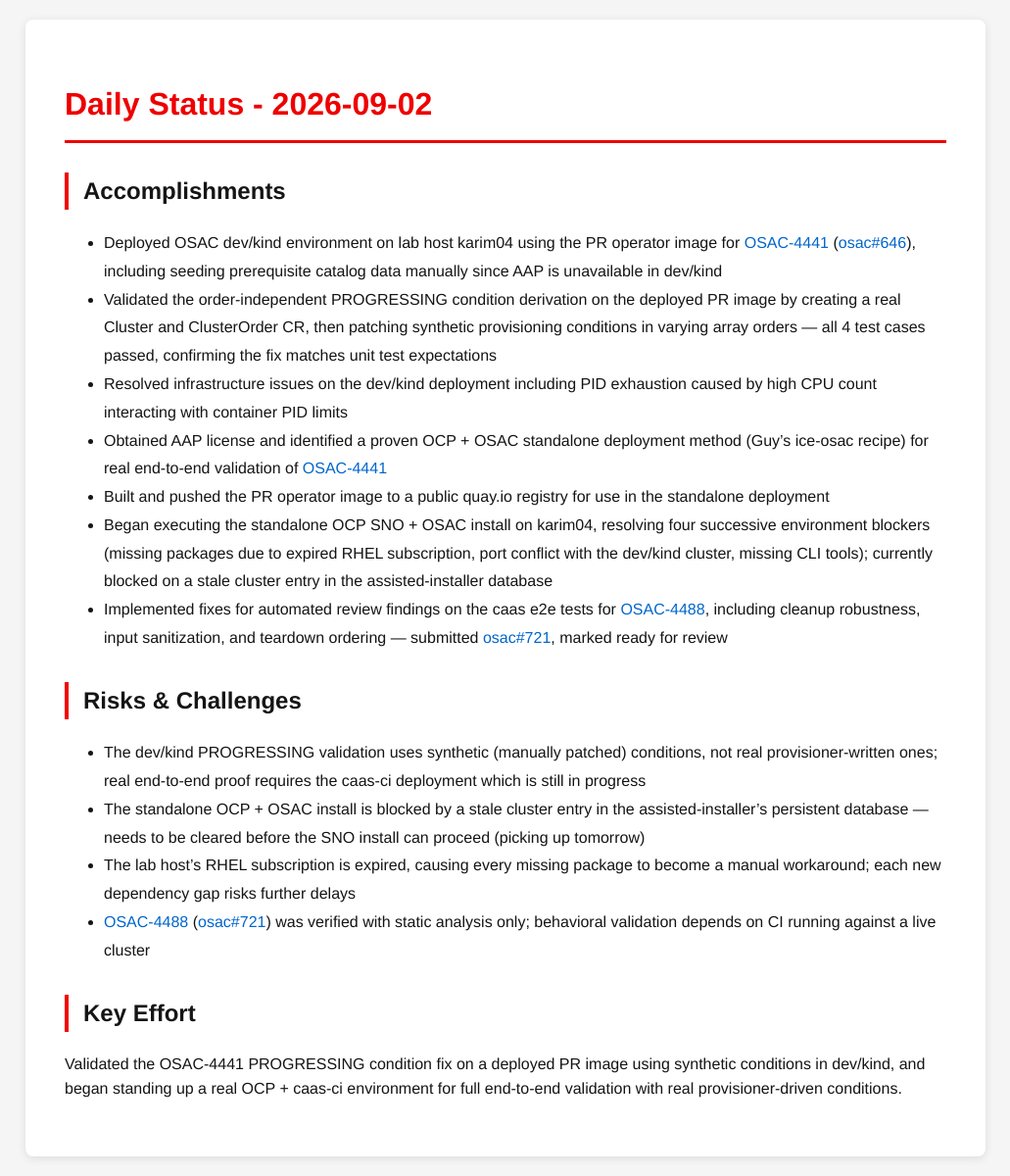
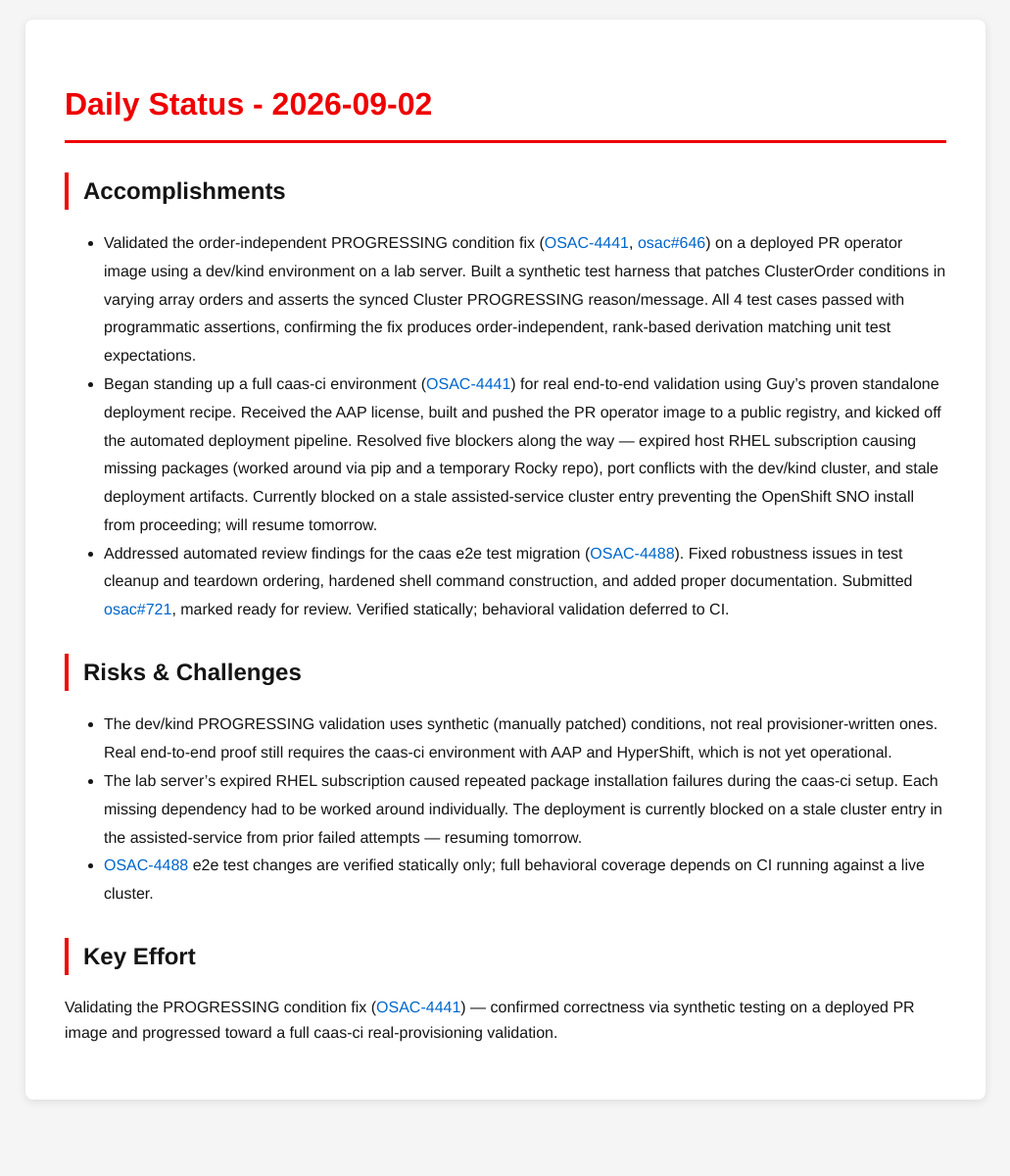
Before and after one commit to tzvatot/daily-status, a Jekyll site: the page built from 2026-09-02.md, in a window 1280 px wide. Shown: the whole page at 98% size, without its empty margins (124-1155 px from the left). Built offline with Jekyll 4.4.1, drawn with Linux system fonts in a browser that asks for light colours; after the commit the page ends 1142 px from its top, so only the background shows below that.

Commit message:
Daily status update - 2026-09-02

```diff
--- a/2026-09-02.md
+++ b/2026-09-02.md
@@ -7,19 +7,14 @@ date: 2026-09-02
 # Daily Status - 2026-09-02
 
 ## Accomplishments
-- Deployed OSAC dev/kind environment on lab host karim04 using the PR operator image for [OSAC-4441](https://redhat.atlassian.net/browse/OSAC-4441) ([osac#646](https://github.com/osac-project/osac/pull/646)), including seeding prerequisite catalog data manually since AAP is unavailable in dev/kind
-- Validated the order-independent PROGRESSING condition derivation on the deployed PR image by creating a real Cluster and ClusterOrder CR, then patching synthetic provisioning conditions in varying array orders — all 4 test cases passed, confirming the fix matches unit test expectations
-- Resolved infrastructure issues on the dev/kind deployment including PID exhaustion caused by high CPU count interacting with container PID limits
-- Obtained AAP license and identified a proven OCP + OSAC standalone deployment method (Guy's ice-osac recipe) for real end-to-end validation of [OSAC-4441](https://redhat.atlassian.net/browse/OSAC-4441)
-- Built and pushed the PR operator image to a public quay.io registry for use in the standalone deployment
-- Began executing the standalone OCP SNO + OSAC install on karim04, resolving four successive environment blockers (missing packages due to expired RHEL subscription, port conflict with the dev/kind cluster, missing CLI tools); currently blocked on a stale cluster entry in the assisted-installer database
-- Implemented fixes for automated review findings on the caas e2e tests for [OSAC-4488](https://redhat.atlassian.net/browse/OSAC-4488), including cleanup robustness, input sanitization, and teardown ordering — submitted [osac#721](https://github.com/osac-project/osac/pull/721), marked ready for review
+- Validated the order-independent PROGRESSING condition fix ([OSAC-4441](https://redhat.atlassian.net/browse/OSAC-4441), [osac#646](https://github.com/osac-project/osac/pull/646)) on a deployed PR operator image using a dev/kind environment on a lab server. Built a synthetic test harness that patches ClusterOrder conditions in varying array orders and asserts the synced Cluster PROGRESSING reason/message. All 4 test cases passed with programmatic assertions, confirming the fix produces order-independent, rank-based derivation matching unit test expectations.
+- Began standing up a full caas-ci environment ([OSAC-4441](https://redhat.atlassian.net/browse/OSAC-4441)) for real end-to-end validation using Guy's proven standalone deployment recipe. Received the AAP license, built and pushed the PR operator image to a public registry, and kicked off the automated deployment pipeline. Resolved five blockers along the way — expired host RHEL subscription causing missing packages (worked around via pip and a temporary Rocky repo), port conflicts with the dev/kind cluster, and stale deployment artifacts. Currently blocked on a stale assisted-service cluster entry preventing the OpenShift SNO install from proceeding; will resume tomorrow.
+- Addressed automated review findings for the caas e2e test migration ([OSAC-4488](https://redhat.atlassian.net/browse/OSAC-4488)). Fixed robustness issues in test cleanup and teardown ordering, hardened shell command construction, and added proper documentation. Submitted [osac#721](https://github.com/osac-project/osac/pull/721), marked ready for review. Verified statically; behavioral validation deferred to CI.
 
 ## Risks & Challenges
-- The dev/kind PROGRESSING validation uses synthetic (manually patched) conditions, not real provisioner-written ones; real end-to-end proof requires the caas-ci deployment which is still in progress
-- The standalone OCP + OSAC install is blocked by a stale cluster entry in the assisted-installer's persistent database — needs to be cleared before the SNO install can proceed (picking up tomorrow)
-- The lab host's RHEL subscription is expired, causing every missing package to become a manual workaround; each new dependency gap risks further delays
-- [OSAC-4488](https://redhat.atlassian.net/browse/OSAC-4488) ([osac#721](https://github.com/osac-project/osac/pull/721)) was verified with static analysis only; behavioral validation depends on CI running against a live cluster
+- The dev/kind PROGRESSING validation uses synthetic (manually patched) conditions, not real provisioner-written ones. Real end-to-end proof still requires the caas-ci environment with AAP and HyperShift, which is not yet operational.
+- The lab server's expired RHEL subscription caused repeated package installation failures during the caas-ci setup. Each missing dependency had to be worked around individually. The deployment is currently blocked on a stale cluster entry in the assisted-service from prior failed attempts — resuming tomorrow.
+- [OSAC-4488](https://redhat.atlassian.net/browse/OSAC-4488) e2e test changes are verified statically only; full behavioral coverage depends on CI running against a live cluster.
 
 ## Key Effort
-Validated the OSAC-4441 PROGRESSING condition fix on a deployed PR image using synthetic conditions in dev/kind, and began standing up a real OCP + caas-ci environment for full end-to-end validation with real provisioner-driven conditions.
+Validating the PROGRESSING condition fix ([OSAC-4441](https://redhat.atlassian.net/browse/OSAC-4441)) — confirmed correctness via synthetic testing on a deployed PR image and progressed toward a full caas-ci real-provisioning validation.
```
